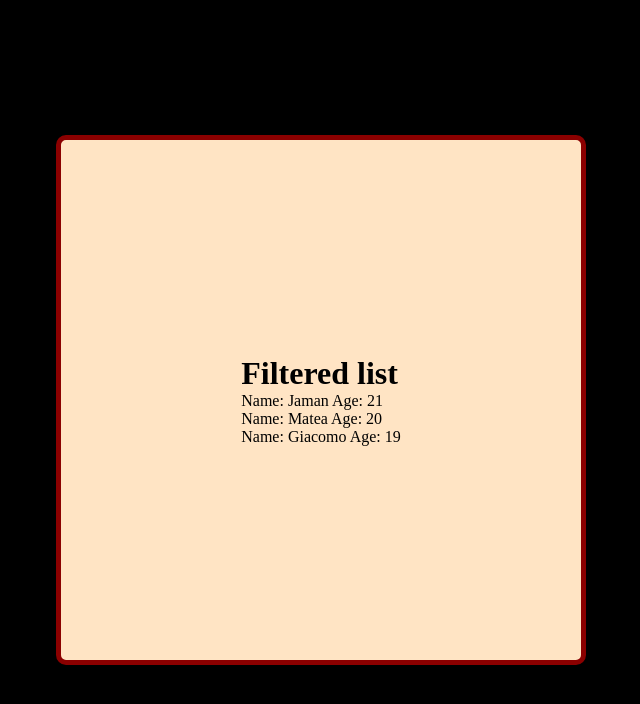
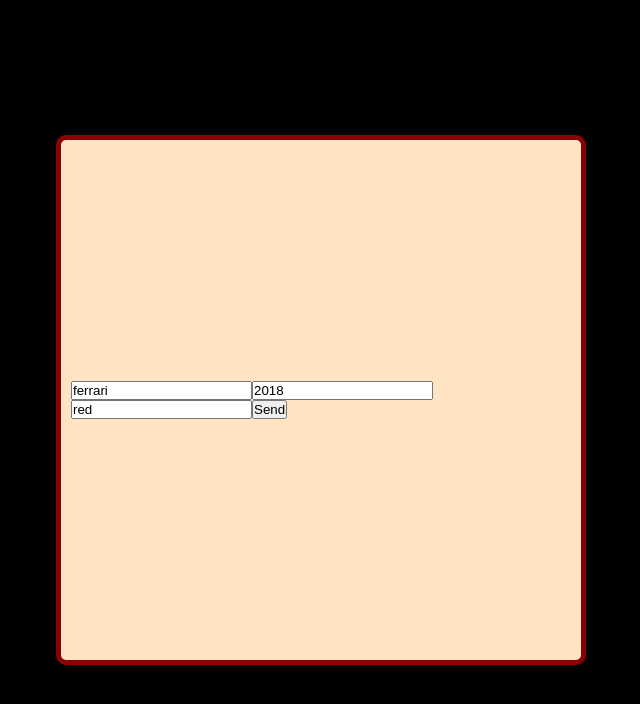
Before and after one commit to Erodot0/react-exercises, a React (Create React App) app in the folder my-app/: page / in a window 1280 px wide. Shown: the top 704 px of the page, without its empty margins (319-959 px from the left). Built offline with nearby package versions, Linux system fonts and the light colour scheme.

Commit message:
added carDetails

```diff
--- a/my-app/src/App.js
+++ b/my-app/src/App.js
@@ -1,21 +1,18 @@
 import "./index.css"
 import React from "react";
-import { FilteredList } from "./components/FilteredList";
+import { CarDetails } from "./components/CarDetails";
 
-
-const List = [
-    { name: "Jaman", age: 21, id: 1},
-    { name: "Matea", age: 20, id: 2},
-    { name: "Giacomo", age: 19, id: 3},
-    { name: "Asdrubale", age: 18, id: 4},
-    { name: "Pierino", age: 17, id: 5},
-]
+const data = {
+    model: "ferrari",
+    year: 2018,
+    color: "red"
+}
 
 export class App extends React.Component {
     render() {
         return (
             <div className="container">
-                <FilteredList list={List}/>
+                <CarDetails data={data}/>
             </div>
         )
     }
--- /dev/null
+++ b/my-app/src/components/CarDetails.js
@@ -0,0 +1,31 @@
+import { useEffect, useRef } from "react";
+
+export function CarDetails({data}) {
+    const _formRef = useRef()
+
+    function handleInput(event){
+        const model = event.target.elements.model.value
+        const year = event.target.elements.year.value
+        const color = event.target.elements.color.value
+        console.log({
+            model,
+            year,
+            color
+        })
+    }
+
+    useEffect(() => {
+        _formRef.current.reset()
+    }, [data])
+
+    return(
+        <div>
+            <form onSubmit={handleInput} ref={_formRef}>
+                <input name="model" defaultValue={data.model} />
+                <input name="year" type="number" defaultValue={data.year} />
+                <input name="color" defaultValue={data.color} />
+                <button type="submit">Send</button>
+            </form>
+        </div>
+    )
+}
```
